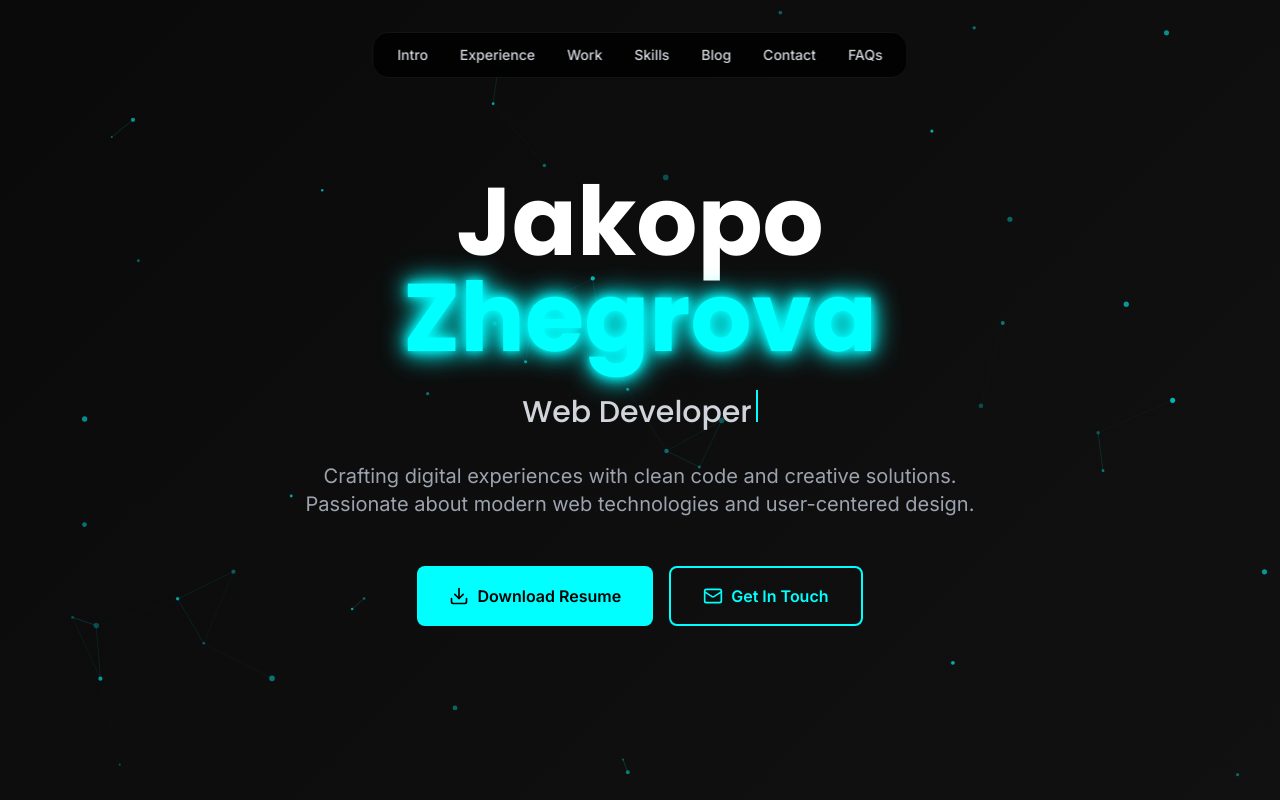
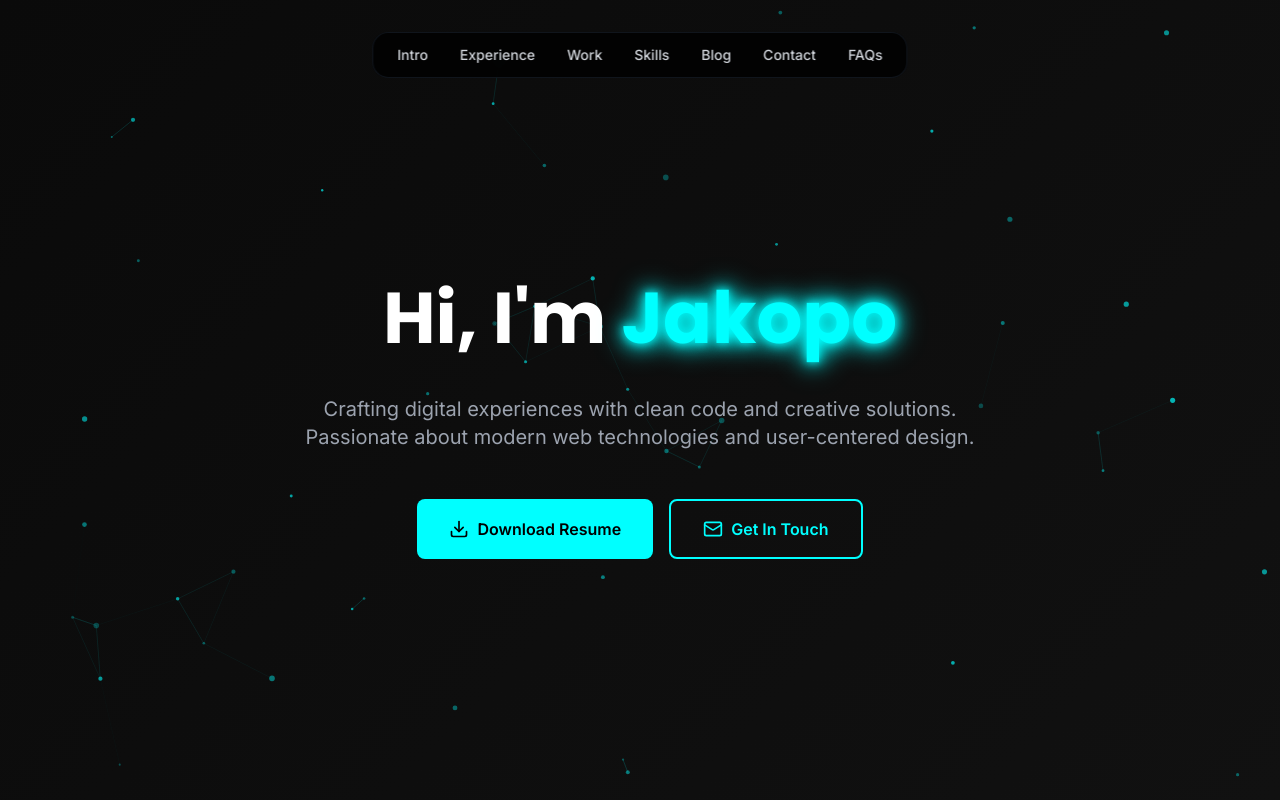
Before and after one commit to jakopo-webdev/jakopo.dev, a React (Vite) app: page / in a window 1280 px wide. Shown: the top 800 px of the page. Built offline with nearby package versions, Linux system fonts and the light colour scheme.

Commit message:
intro section improved

```diff
--- a/src/components/IntroSection.tsx
+++ b/src/components/IntroSection.tsx
@@ -1,40 +1,13 @@
-import { useState, useEffect } from 'react';
-import { ChevronDown, Download, Mail } from 'lucide-react';
+import { Download, Mail } from 'lucide-react';
 
 const IntroSection = () => {
-  const [typedText, setTypedText] = useState('');
-  const fullText = "Web Developer";
-
-  useEffect(() => {
-    let index = 0;
-    const typeInterval = setInterval(() => {
-      if (index < fullText.length) {
-        setTypedText(fullText.slice(0, index + 1));
-        index++;
-      } else {
-        clearInterval(typeInterval);
-      }
-    }, 100);
-
-    return () => clearInterval(typeInterval);
-  }, []);
-
   return (
     <section id="intro" className="min-h-screen flex items-center justify-center relative px-4 py-[6rem]">
       <div className="text-center max-w-4xl mx-auto">
         <div className="opacity-0 animate-fadeInUp">
-          <h1 className="font-poppins font-bold text-6xl md:text-8xl mb-6 leading-tight">
-            Jakopo
-            <br />
-            <span className="text-cyan-400 glow-cyan">Zhegrova</span>
+          <h1 className="font-poppins font-bold text-7xl my-8 leading-tight">
+            Hi, I'm <span className="text-cyan-400 glow-cyan">Jakopo</span>
           </h1>
-        </div>
-
-        <div className="opacity-0 animate-fadeInUp animation-delay-200">
-          <h2 className="font-poppins font-medium text-2xl md:text-3xl mb-8 text-gray-300">
-            {typedText}
-            <span className="inline-block w-0.5 h-8 bg-cyan-400 ml-1 animate-pulse"></span>
-          </h2>
         </div>
 
         <div className="opacity-0 animate-fadeInUp animation-delay-400">
```
